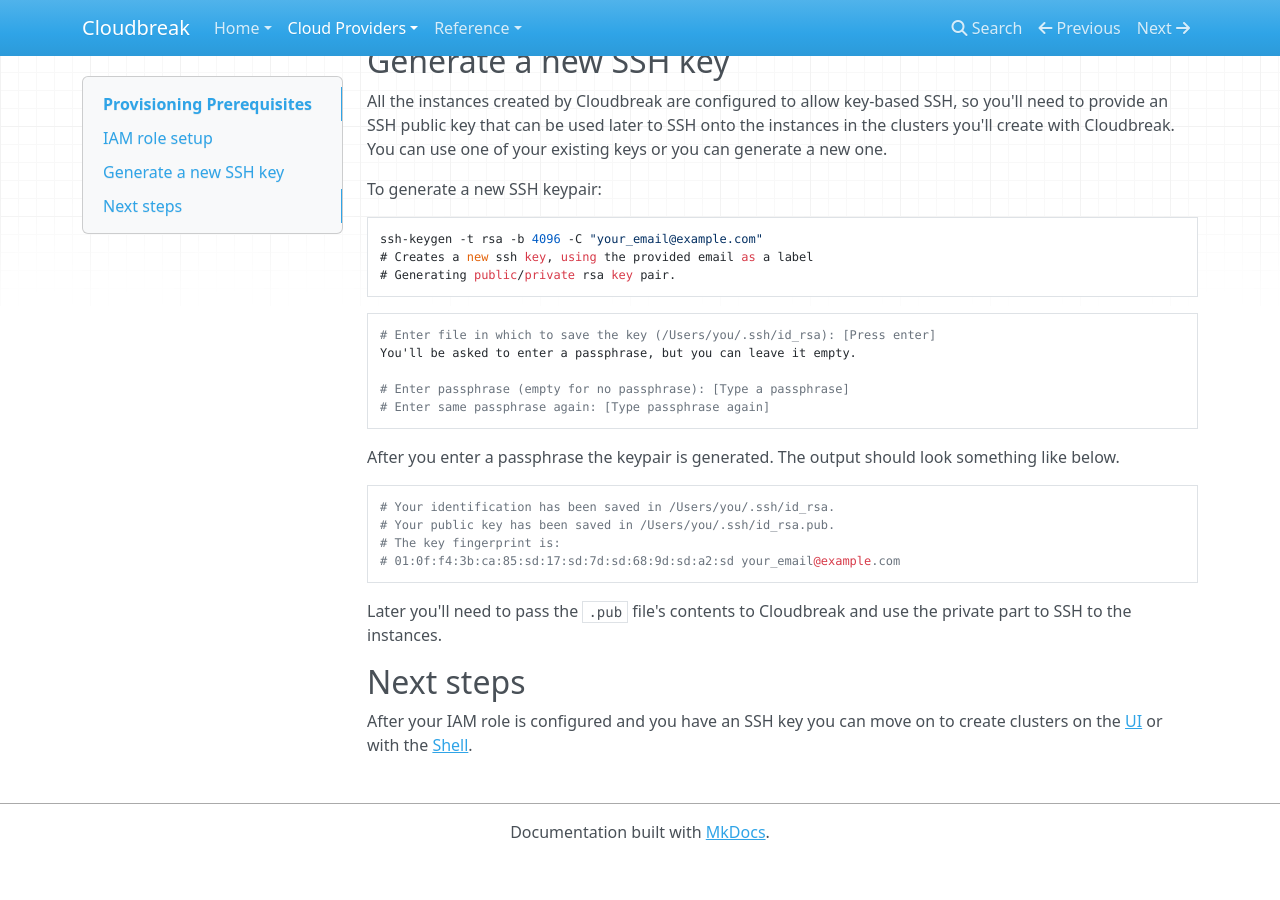
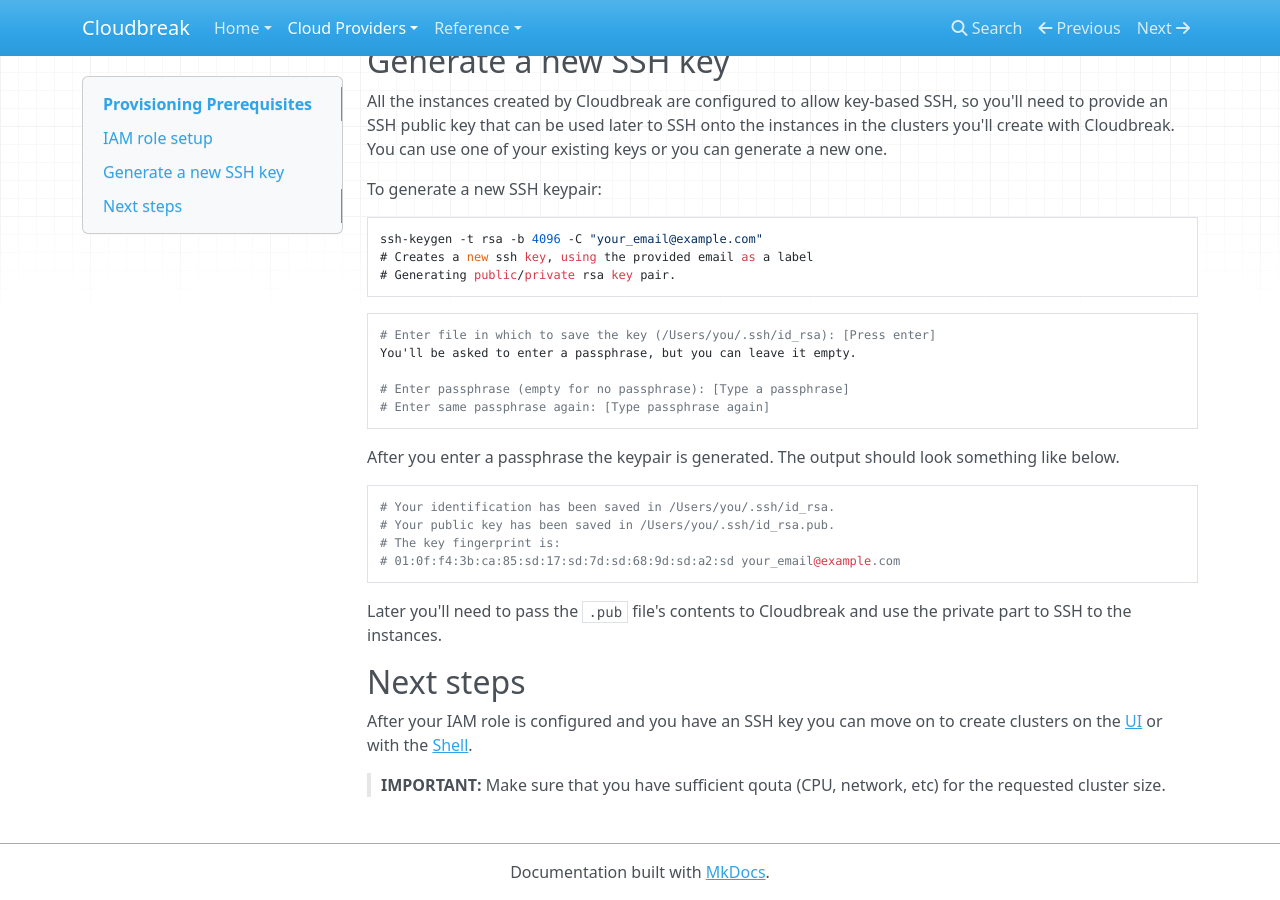
Before and after one commit to wprender/cloudbreak-docs, an MkDocs documentation site: the page built from docs/aws_pre_prov.md, in a window 1280 px wide and 900 px high, scrolled down 1402 px. Built offline with MkDocs 1.6.1, drawn with Linux system fonts in a browser that asks for light colours; nearby versions of some CDN libraries; old or Windows-style settings are respelled for this version of MkDocs; before the commit the page ends 2262 px from its top, so only the background shows below that.

Commit message:
Update aws_pre_prov.md

```diff
--- a/docs/aws_pre_prov.md
+++ b/docs/aws_pre_prov.md
@@ -71,3 +71,5 @@ Later you'll need to pass the `.pub` file's contents to Cloudbreak and use the p
 ## Next steps
 
 After your IAM role is configured and you have an SSH key you can move on to create clusters on the [UI](aws_cb_ui.md) or with the [Shell](aws_cb_shell.md).
+
+> **IMPORTANT:** Make sure that you have sufficient qouta (CPU, network, etc) for the requested cluster size.
```
